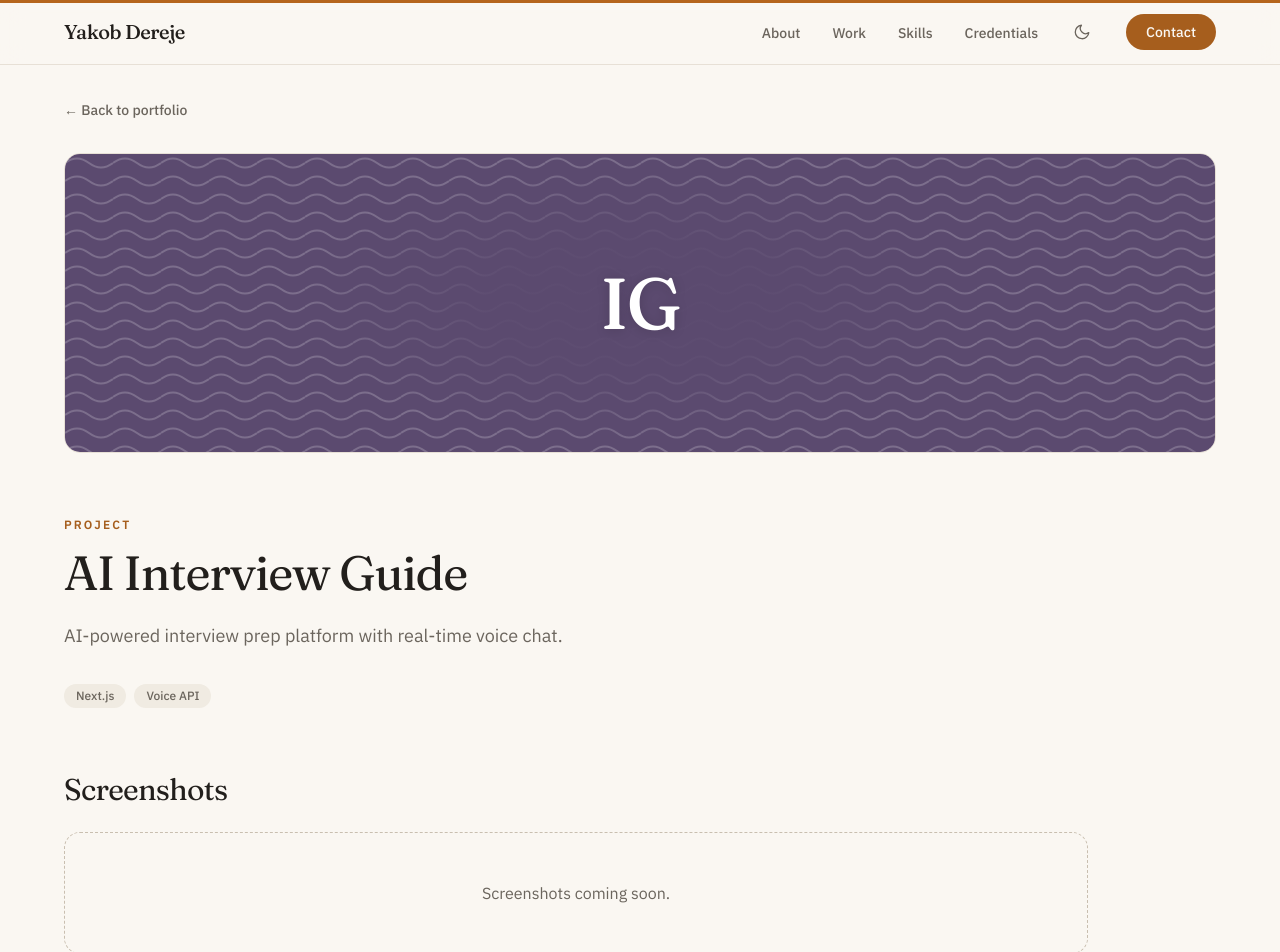
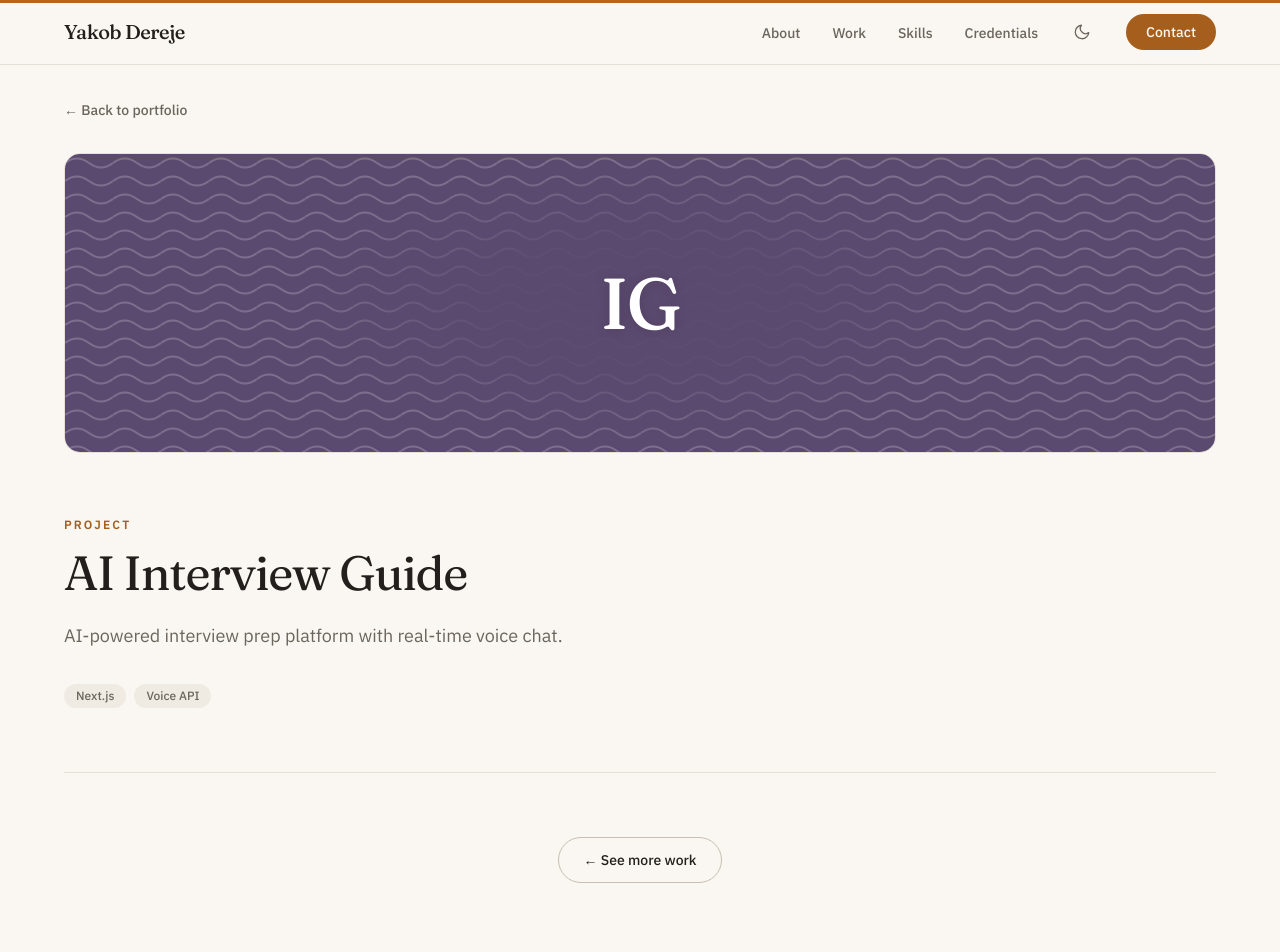
Before and after one commit to yakobd/yakob_dereje_portoflio, a Next.js app: page /work/ai-interview-guide in a window 1280 px wide. Shown: the top 952 px of the page. Built offline with nearby package versions, Linux system fonts and the light colour scheme.

Commit message:
Hide screenshots section entirely when no screenshots exist

```diff
--- a/components/ProjectDetail.tsx
+++ b/components/ProjectDetail.tsx
@@ -110,20 +110,17 @@ export default function ProjectDetail({ project, index }: ProjectDetailProps) {
           )}
         </div>
 
-        <section className="mt-16 max-w-5xl">
-          <h2 className="text-2xl font-normal tracking-tight md:text-3xl">
-            Screenshots
-          </h2>
-          {screenshots.length > 0 ? (
+        {/* Only when there are screenshots: no heading or placeholder otherwise. */}
+        {screenshots.length > 0 && (
+          <section className="mt-16 max-w-5xl">
+            <h2 className="text-2xl font-normal tracking-tight md:text-3xl">
+              Screenshots
+            </h2>
             <div className="mt-6">
               <ScreenshotGallery title={project.title} images={screenshots} />
             </div>
-          ) : (
-            <div className="mt-6 rounded-2xl border border-dashed border-border-strong px-6 py-12 text-center">
-              <p className="text-muted">Screenshots coming soon.</p>
-            </div>
-          )}
-        </section>
+          </section>
+        )}
 
         <div className="mt-16 border-t border-border pt-16 text-center">
           <Button href="/#more-work" variant="secondary">
```
